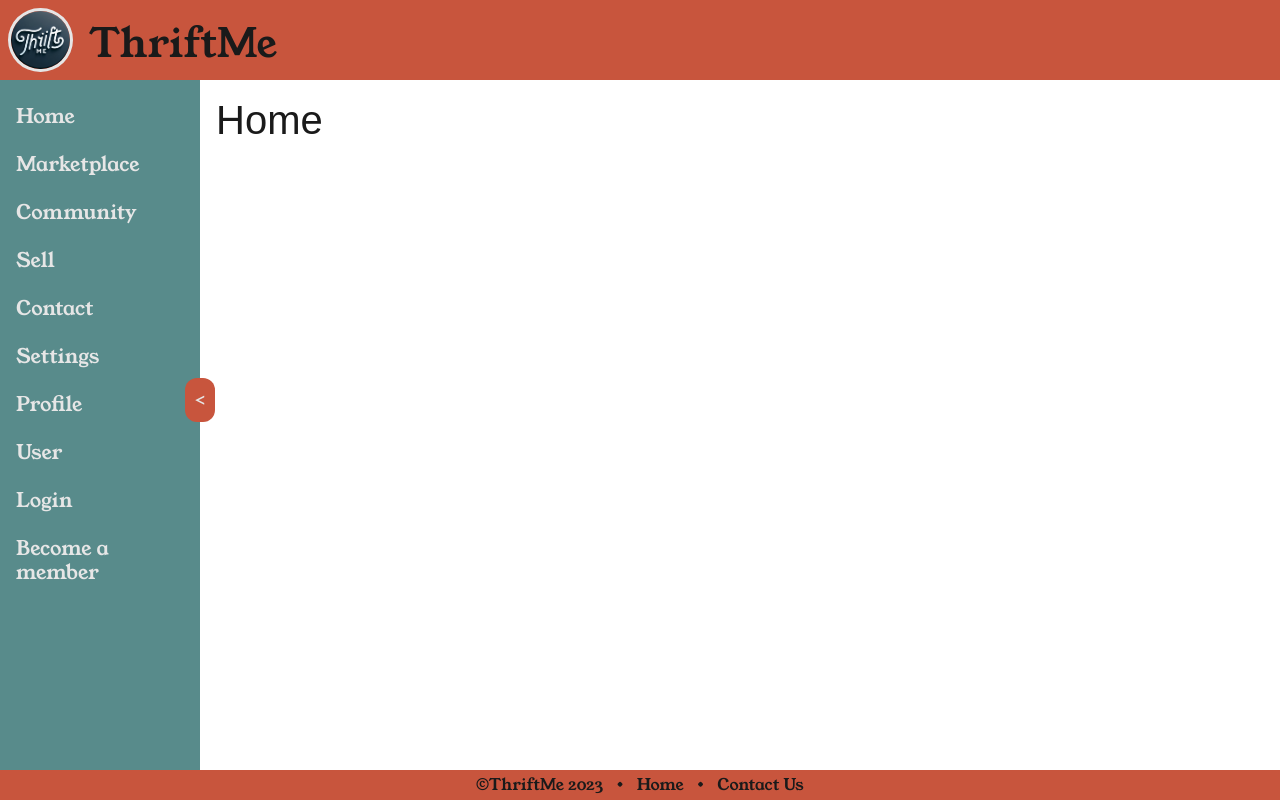
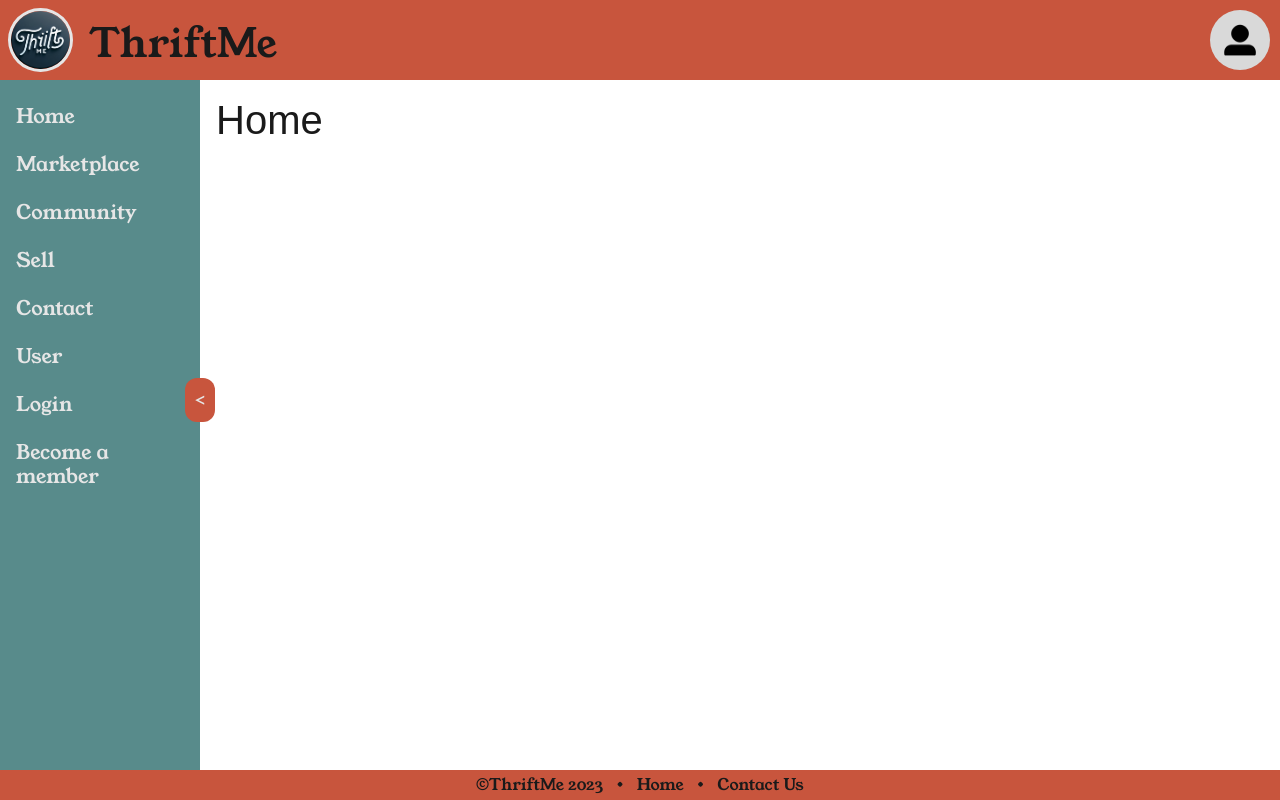
Before and after one commit to RileyRetzloff/ThriftMe, a Flask app: page / in a window 1280 px wide. Run offline with Flask 3, Linux system fonts and the light colour scheme; parts of the project's set-up code (start-up, migrations or seed data) failed here and were passed over; some web fonts are replaced.

Commit message:
profile html update

```diff
--- a/app/__init__.py
+++ b/app/__init__.py
@@ -6,7 +6,7 @@ from sqlalchemy import text
 from flask_bcrypt import Bcrypt
 from flask_uploads import configure_uploads
 from .config import photos
-
+from werkzeug.utils import secure_filename
 
 def create_app():
     app = Flask(__name__)
--- a/app/static/css/main.css
+++ b/app/static/css/main.css
@@ -285,3 +285,16 @@ body {
 .listing-card-description {
     margin-top: var(--margin-xs);
 }
+
+.profile-button
+{
+    position: absolute;
+    top: 0;
+    right: 0;
+    margin: 10px;
+    background-color: var(--background-gray-dark);
+    height: 60px;
+    width: 60px;
+    border-radius: 50%;
+    padding: 8px;
+}
--- a/app/templates/template.html
+++ b/app/templates/template.html
@@ -1,5 +1,6 @@
 <!DOCTYPE html>
 <html lang="en">
+
 <head>
     <meta charset="UTF-8">
     <meta name="viewport" content="width=device-width, initial-scale=1.0">
@@ -7,18 +8,29 @@
     <!-- FONTS -->
     <link rel="preconnect" href="https://fonts.googleapis.com">
     <link rel="preconnect" href="https://fonts.gstatic.com" crossorigin>
-    <link href="https://fonts.googleapis.com/css2?family=Lexend:wght@200;400;700&family=Signika+Negative:wght@400;600;700&family=Young+Serif&display=swap" rel="stylesheet">
+    <link
+        href="https://fonts.googleapis.com/css2?family=Lexend:wght@200;400;700&family=Signika+Negative:wght@400;600;700&family=Young+Serif&display=swap"
+        rel="stylesheet">
     <!-- STYLESHEETS -->
-    <link rel="stylesheet" href="https://cdn.jsdelivr.net/npm/bootstrap@4.0.0/dist/css/bootstrap.min.css" integrity="sha384-Gn5384xqQ1aoWXA+058RXPxPg6fy4IWvTNh0E263XmFcJlSAwiGgFAW/dAiS6JXm" crossorigin="anonymous">
+    <link rel="stylesheet" href="https://cdn.jsdelivr.net/npm/bootstrap@4.0.0/dist/css/bootstrap.min.css"
+        integrity="sha384-Gn5384xqQ1aoWXA+058RXPxPg6fy4IWvTNh0E263XmFcJlSAwiGgFAW/dAiS6JXm" crossorigin="anonymous">
     <link rel="stylesheet" href="../static/css/main.css">
     {% block head %}
     {% endblock %}
 </head>
+
 <body>
     <!-- Header Wrapper -->
     <div class="header-wrapper">
         <a href="#"><img src="../static/images/ThriftMe_logo.png" alt="ThriftMe logo" class="header-logo"></a>
-        <a href="#"><h1 class="ml-3 mt-3 header-text">ThriftMe</h1></a>
+        <a href="#">
+            <h1 class="ml-3 mt-3 header-text">ThriftMe</h1>
+        </a>
+        <a href="/profile">
+            <figure>
+                <img class="profile-button" src="../static/images/profileTemp.png" alt="Profile image">
+            </figure>
+        </a>
     </div>
 
     <!-- Sidebar Wrapper -->
@@ -34,8 +46,6 @@
                 <li><a href="/community" class="nav-item nav-link h5">Community</a></li>
                 <li><a href="/sell" class="nav-item nav-link h5">Sell</a></li>
                 <li><a href="/contact" class="nav-item nav-link h5">Contact</a></li>
-                <li><a href="/settings" class="nav-item nav-link h5">Settings</a></li>
-                <li><a href="/profile" class="nav-item nav-link h5">Profile</a></li>
                 <li><a href="/user" class="nav-item nav-link h5">User</a></li>
                 <li><a href="/login" class="nav-item nav-link h5">Login</a></li>
                 <li><a href="/signup" class="nav-item nav-link h5">Become a member</a></li>
@@ -65,7 +75,7 @@
             const sidebar = document.getElementById('sidebar');
             const mainWrapper = document.querySelector('.main-wrapper');
 
-            toggleButton.addEventListener('click', function() {
+            toggleButton.addEventListener('click', function () {
                 sidebar.classList.toggle('collapsed');
                 toggleButton.classList.toggle('collapsed');
                 if (toggleButton.textContent === '>') {
@@ -83,4 +93,5 @@
     </script>
 
 </body>
+
 </html>
```
Also changed, not shown: app/models/pipeline.py (+7 -1 lines), app/static/css/profile.css (+15 -4 lines), app/templates/profile.html (+9 -9 lines).
